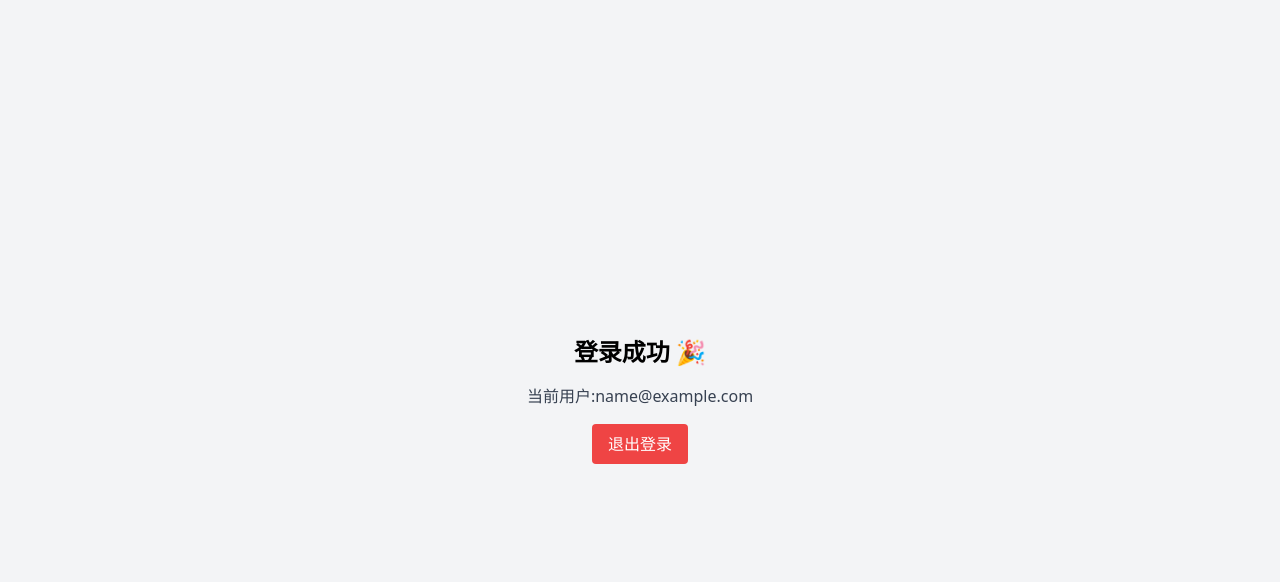
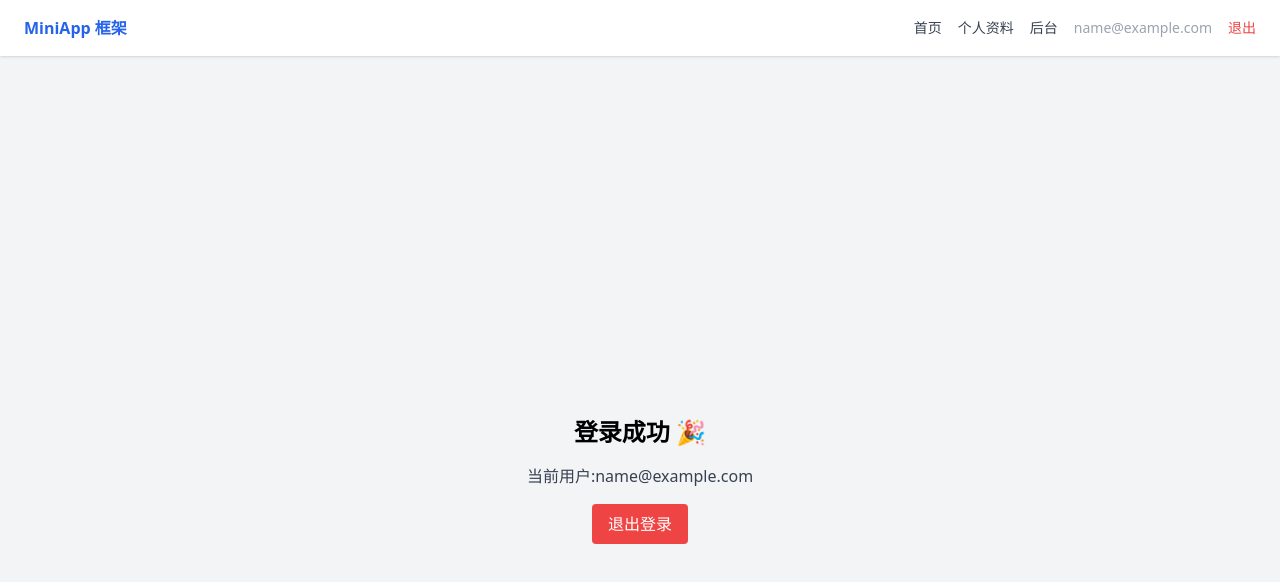
Before and after one commit to 666yzy666/redisDb, a Vue app in the folder miniapp/frontend/: page /home in a window 1280 px wide. Shown: the top 582 px of the page. Built offline with nearby package versions, Linux system fonts and the light colour scheme; no server answers; sample sign-in values are in the browser's storage.

Commit message:
feat(frontend): dual layouts + nested routes + role guards

```diff
--- /dev/null
+++ b/miniapp/frontend/src/layouts/AdminLayout.vue
@@ -0,0 +1,32 @@
+<script setup>
+import { useRouter } from 'vue-router';
+import { useAuthStore } from '../stores/auth';
+
+const router = useRouter();
+const auth = useAuthStore();
+
+function logout() {
+  auth.logout();
+  router.push('/login');
+}
+</script>
+
+<template>
+  <div class="min-h-screen flex bg-gray-100">
+    <aside class="w-48 bg-gray-800 text-gray-100 flex flex-col">
+      <div class="h-14 flex items-center px-4 font-bold border-b border-gray-700">管理后台</div>
+      <nav class="flex-1 p-2 space-y-1 text-sm">
+        <router-link to="/admin/dashboard" class="block px-3 py-2 rounded hover:bg-gray-700">仪表盘</router-link>
+        <!-- SP2 起在此加：用户管理 / 订单 等 -->
+      </nav>
+      <router-link to="/home" class="px-4 py-3 text-xs text-gray-400 hover:text-white border-t border-gray-700">← 返回前台</router-link>
+    </aside>
+    <div class="flex-1 flex flex-col">
+      <header class="bg-white shadow flex items-center justify-end px-6 h-14 gap-4 text-sm">
+        <span class="text-gray-400">{{ auth.user?.email }}（管理员）</span>
+        <button @click="logout" class="text-red-500 hover:underline">退出</button>
+      </header>
+      <main class="p-6 flex-1"><router-view /></main>
+    </div>
+  </div>
+</template>
--- /dev/null
+++ b/miniapp/frontend/src/layouts/DefaultLayout.vue
@@ -0,0 +1,28 @@
+<script setup>
+import { useRouter } from 'vue-router';
+import { useAuthStore } from '../stores/auth';
+
+const router = useRouter();
+const auth = useAuthStore();
+
+function logout() {
+  auth.logout();
+  router.push('/login');
+}
+</script>
+
+<template>
+  <div class="min-h-screen bg-gray-100">
+    <header class="bg-white shadow flex items-center justify-between px-6 h-14">
+      <div class="font-bold text-blue-600">MiniApp 框架</div>
+      <nav class="flex items-center gap-4 text-sm">
+        <router-link to="/home" class="text-gray-700 hover:text-blue-600">首页</router-link>
+        <router-link to="/profile" class="text-gray-700 hover:text-blue-600">个人资料</router-link>
+        <router-link v-if="auth.isAdmin" to="/admin/dashboard" class="text-gray-700 hover:text-blue-600">后台</router-link>
+        <span class="text-gray-400">{{ auth.user?.email }}</span>
+        <button @click="logout" class="text-red-500 hover:underline">退出</button>
+      </nav>
+    </header>
+    <main class="p-6"><router-view /></main>
+  </div>
+</template>
--- a/miniapp/frontend/src/router/index.js
+++ b/miniapp/frontend/src/router/index.js
@@ -1,20 +1,47 @@
 import { createRouter, createWebHistory } from 'vue-router';
 import { useAuthStore } from '../stores/auth';
+import DefaultLayout from '../layouts/DefaultLayout.vue';
+import AdminLayout from '../layouts/AdminLayout.vue';
 
 const routes = [
   { path: '/', redirect: '/home' },
+
+  // 无布局(全屏认证页)
   { path: '/login', component: () => import('../views/auth/LoginView.vue') },
   { path: '/register', component: () => import('../views/auth/RegisterView.vue') },
-  { path: '/home', component: () => import('../views/HomeView.vue'), meta: { requiresAuth: true } },
+  { path: '/forgot-password', component: () => import('../views/auth/ForgotPasswordView.vue') },
+
+  // 前台(顶栏布局,需登录)
+  {
+    path: '/',
+    component: DefaultLayout,
+    meta: { requiresAuth: true },
+    children: [
+      { path: 'home', component: () => import('../views/HomeView.vue') },
+      { path: 'profile', component: () => import('../views/user/ProfileView.vue') },
+    ],
+  },
+
+  // 后台(侧边栏布局,需管理员)
+  {
+    path: '/admin',
+    component: AdminLayout,
+    meta: { requiresAuth: true, requiresAdmin: true },
+    children: [
+      { path: 'dashboard', component: () => import('../views/admin/DashboardView.vue') },
+    ],
+  },
 ];
 
 const router = createRouter({ history: createWebHistory(), routes });
 
-// 全局前置守卫:未登录访问受保护页 → 跳登录;已登录访问登录/注册页 → 跳首页
 router.beforeEach((to) => {
   const auth = useAuthStore();
-  if (to.meta.requiresAuth && !auth.isLoggedIn) return '/login';
-  if ((to.path === '/login' || to.path === '/register') && auth.isLoggedIn) return '/home';
+  const needsAuth = to.matched.some((r) => r.meta.requiresAuth);
+  const needsAdmin = to.matched.some((r) => r.meta.requiresAdmin);
+  if (needsAuth && !auth.isLoggedIn) return '/login';
+  if (needsAdmin && !auth.isAdmin) return '/home';
+  if (['/login', '/register', '/forgot-password'].includes(to.path) && auth.isLoggedIn) return '/home';
 });
 
 export default router;
--- /dev/null
+++ b/miniapp/frontend/src/views/admin/DashboardView.vue
@@ -0,0 +1 @@
+<template><div>placeholder</div></template>
--- /dev/null
+++ b/miniapp/frontend/src/views/auth/ForgotPasswordView.vue
@@ -0,0 +1 @@
+<template><div>placeholder</div></template>
--- /dev/null
+++ b/miniapp/frontend/src/views/user/ProfileView.vue
@@ -0,0 +1 @@
+<template><div>placeholder</div></template>
```
